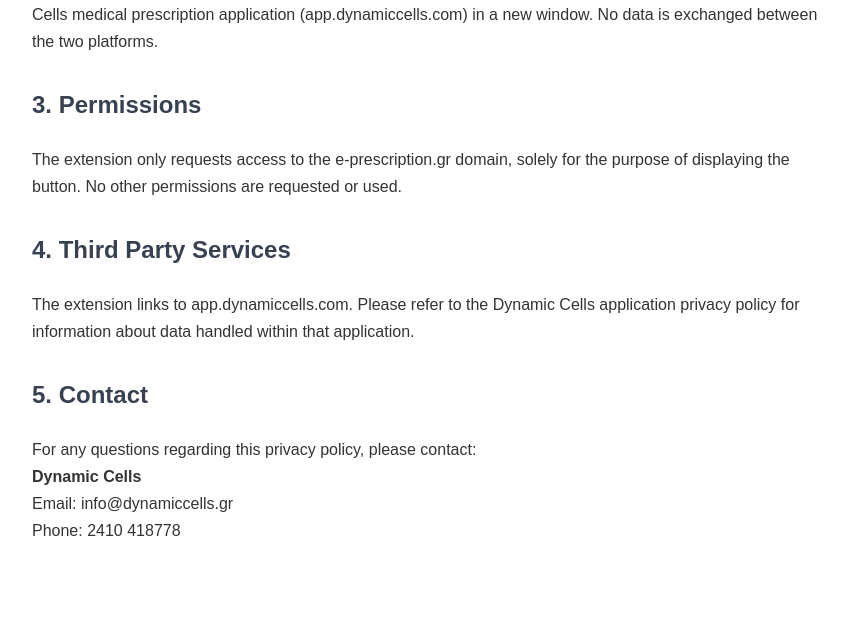
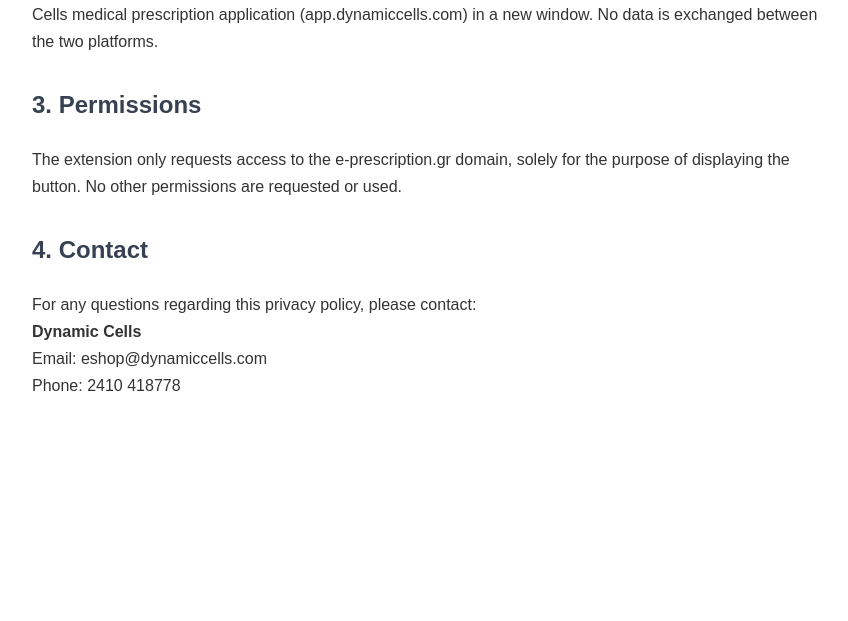
Before and after one commit to dzampoulis-dot/Dynamic-Cells, a Flask app: page /privacy in a window 1280 px wide. Shown: the part 502-1123 px from the top of the page, without its empty margins (208-1056 px from the left). After the commit the page ends 893 px from the top, so only its background shows below. Run offline with Flask 3, Linux system fonts and the light colour scheme; some libraries are stand-ins or nearby versions.

Commit message:
Update privacy.html

```diff
--- a/templates/privacy.html
+++ b/templates/privacy.html
@@ -23,13 +23,10 @@
     <h2>3. Permissions</h2>
     <p>The extension only requests access to the e-prescription.gr domain, solely for the purpose of displaying the button. No other permissions are requested or used.</p>
 
-    <h2>4. Third Party Services</h2>
-    <p>The extension links to app.dynamiccells.com. Please refer to the Dynamic Cells application privacy policy for information about data handled within that application.</p>
-
-    <h2>5. Contact</h2>
+    <h2>4. Contact</h2>
     <p>For any questions regarding this privacy policy, please contact:<br>
     <strong>Dynamic Cells</strong><br>
-    Email: info@dynamiccells.gr<br>
+    Email: eshop@dynamiccells.com<br>
     Phone: 2410 418778</p>
 </body>
 </html>
```
